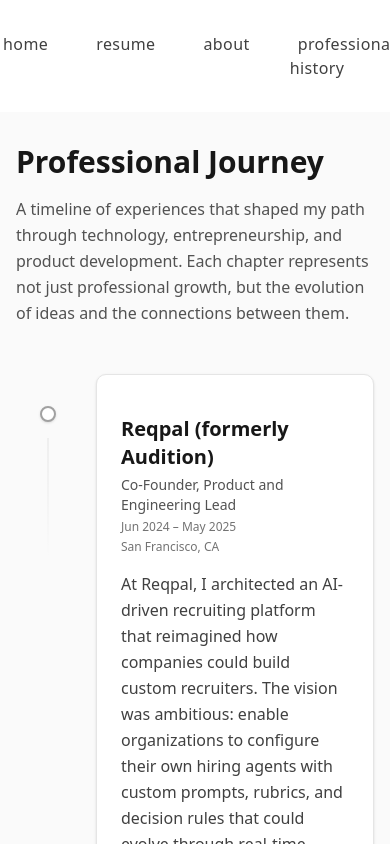
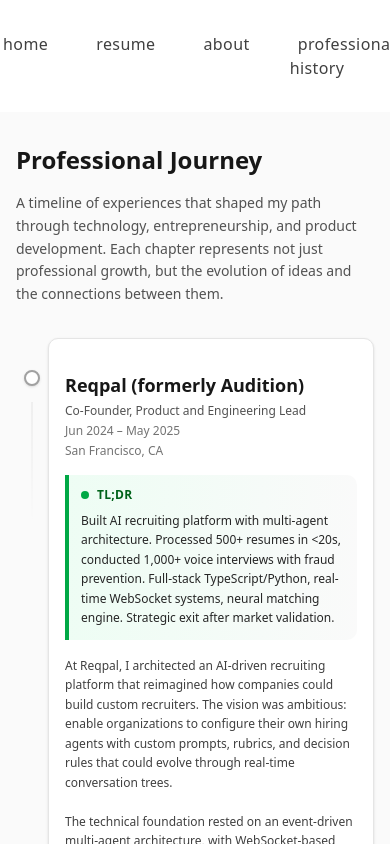
Before and after one commit to anudeep22003/personal-website, a React (Vite) app in the folder frontend/: page /professional-history in a window 390 px wide. Shown: the top 844 px of the page. Built offline with nearby package versions, Linux system fonts and the light colour scheme.

Commit message:
chore: professoinal history page is now mobile compatible

```diff
--- a/frontend/src/pages/ProfessionalHistory.tsx
+++ b/frontend/src/pages/ProfessionalHistory.tsx
@@ -17,7 +17,7 @@
   ];
 
   const TimelineConnector = ({ isLast = false }: { isLast?: boolean }) => (
-    <div className="absolute left-8 top-16 w-px bg-gradient-to-b from-neutral-300 via-neutral-200 to-transparent"
+    <div className="absolute left-4 md:left-8 top-16 w-px bg-gradient-to-b from-neutral-300 via-neutral-200 to-transparent"
          style={{
            height: isLast ? '0' : '120px',
            transform: 'translateX(-0.5px)',
@@ -27,7 +27,7 @@
   );
 
   const TimelineNode = () => (
-    <div className="absolute left-6 top-8 w-4 h-4 bg-white border-2 border-neutral-400 rounded-full shadow-sm" />
+    <div className="absolute left-2 md:left-6 top-8 w-4 h-4 bg-white border-2 border-neutral-400 rounded-full shadow-sm" />
   );
 
   const ExperienceCard = ({
@@ -38,6 +38,7 @@
     location,
     narrative,
     stack,
+    tldr,
     isLast = false
   }: {
     id: string;
@@ -47,28 +48,39 @@
     location: string;
     narrative: string;
     stack?: string;
+    tldr?: string;
     isLast?: boolean;
   }) => (
-    <div className="relative mb-16">
+    <div className="relative mb-12 md:mb-16">
       <TimelineNode />
       <TimelineConnector isLast={isLast} />
 
       <ContentSection
         id={id}
         title=""
-        className="ml-20 bg-white border border-neutral-200 rounded-lg p-6 shadow-sm hover:shadow-md transition-shadow duration-200"
+        className="ml-8 md:ml-20 bg-white border border-neutral-200 rounded-lg p-4 md:p-6 shadow-sm hover:shadow-md transition-shadow duration-200"
       >
         <div className="mb-4">
-          <h3 className="text-xl font-semibold text-neutral-900 mb-1">{company}</h3>
-          <p className="text-neutral-600 text-sm mb-1">{role}</p>
+          <h3 className="text-lg md:text-xl font-semibold text-neutral-900 mb-1">{company}</h3>
+          <p className="text-neutral-600 text-xs md:text-sm mb-1">{role}</p>
           <div className="flex flex-col sm:flex-row sm:justify-between sm:items-center text-xs text-neutral-500">
             <span>{period}</span>
             <span className="mt-1 sm:mt-0">{location}</span>
           </div>
         </div>
 
+        {tldr && (
+          <div className="mb-4 md:mb-6 p-3 md:p-4 bg-gradient-to-r from-green-50 to-neutral-50 border-l-4 border-green-500 rounded-r-lg">
+            <div className="flex items-center mb-2">
+              <div className="w-2 h-2 bg-green-500 rounded-full mr-2"></div>
+              <span className="text-xs font-semibold text-green-700 uppercase tracking-wide">TL;DR</span>
+            </div>
+            <p className="text-xs md:text-sm font-medium text-neutral-800 leading-relaxed">{tldr}</p>
+          </div>
+        )}
+
         <div className="prose prose-neutral max-w-none">
-          <p className="text-neutral-700 leading-relaxed whitespace-pre-line">{narrative}</p>
+          <p className="text-xs md:text-sm text-neutral-700 leading-relaxed whitespace-pre-line">{narrative}</p>
         </div>
 
         {stack && (
@@ -84,12 +96,12 @@
   return (
     <div className="min-h-screen bg-neutral-50">
       <div className="max-w-6xl mx-auto px-4 py-8">
-        <div className="flex gap-8">
+        <div className="flex flex-col lg:flex-row gap-8">
           {/* Main Timeline Content */}
           <main className="flex-1">
-            <div className="mb-12">
-              <h1 className="text-3xl font-bold text-neutral-900 mb-4">Professional Journey</h1>
-              <p className="text-neutral-600 leading-relaxed max-w-2xl">
+            <div className="mb-8 md:mb-12">
+              <h1 className="text-2xl md:text-3xl font-bold text-neutral-900 mb-4">Professional Journey</h1>
+              <p className="text-neutral-600 leading-relaxed max-w-2xl text-sm md:text-base">
                 A timeline of experiences that shaped my path through technology, entrepreneurship, and product development.
                 Each chapter represents not just professional growth, but the evolution of ideas and the connections between them.
               </p>
@@ -102,6 +114,7 @@
                 role="Co-Founder, Product and Engineering Lead"
                 period="Jun 2024 – May 2025"
                 location="San Francisco, CA"
+                tldr="Built AI recruiting platform with multi-agent architecture. Processed 500+ resumes in <20s, conducted 1,000+ voice interviews with fraud prevention. Full-stack TypeScript/Python, real-time WebSocket systems, neural matching engine. Strategic exit after market validation."
                 narrative={`At Reqpal, I architected an AI-driven recruiting platform that reimagined how companies could build custom recruiters. The vision was ambitious: enable organizations to configure their own hiring agents with custom prompts, rubrics, and decision rules that could evolve through real-time conversation trees.
 
 The technical foundation rested on an event-driven multi-agent architecture, with WebSocket-based interview systems enabling seamless real-time interactions. I built a neural matching engine that could process and rank over 500 resumes in under 20 seconds using structured extraction and multi-parameter scoring—a critical breakthrough for scalable talent assessment.
@@ -120,6 +133,7 @@
                 role="Founding Engineer, Product Lead"
                 period="Apr 2023 – May 2024"
                 location="Remote"
+                tldr="Built text-to-animation platform pre-Sora. Natural language → Unity code transpilation, Stable Diffusion + LoRA fine-tuning, web-deployed Unity engine. Full AI pipeline: script parsing, character generation, voice synthesis, video processing. Pub-sub architecture, RunPod/Modal orchestration."
                 narrative={`Rifflix emerged from a fascinating technical challenge: solving video generation controllability in the early diffusion model era. While everyone was chasing generative video, we took a different path—building a text-to-animation platform using Unity's game engine.
 
 I architected a natural language transpilation engine that felt almost magical in use. Through context-free grammar and function calling, we could extract entities from user scripts and convert plain English into Unity code that controlled character movement, camera angles, and lighting. Users could write "The character walks to the door and turns on the light" and watch it happen.
@@ -138,6 +152,7 @@
                 role="Founder & Applied AI Engineer"
                 period="Jan 2021 – Dec 2022"
                 location="San Francisco, CA → Bengaluru, India"
+                tldr="Built full RAG system 2 years before ChatGPT. Embedding-based semantic search, knowledge graphs with Neo4j, automated metadata extraction (TF-IDF, NLP). Shipped Chrome extension + iOS app. Self-taught Python/spaCy/NLP in 3 months, immediately deployed to production."
                 narrative={`Sidebrain was born from a prescient thesis: that knowledge retrieval and exploration would fundamentally shift to conversation-driven interactions. This was 2021, well before ChatGPT made conversational AI mainstream, yet we were building what would later be recognized as a complete RAG (Retrieval-Augmented Generation) system.
 
 I architected the entire system from scratch, implementing embedding-based semantic search with cosine similarity, intelligent document chunking, and context-aware response generation. The technical foundation required deep understanding of how human knowledge could be computationally indexed and retrieved through natural conversation.
@@ -158,6 +173,7 @@
                 role="Senior Product Manager (Acting Director of Product)"
                 period="2019 – 2021"
                 location="San Francisco, CA"
+                tldr="Series D fintech ($580M funding), unbanked lending platform. Built OCR + human-in-loop document verification, fraud detection systems. Retained through 80% layoffs. Led CARES Act SMB emergency funding infrastructure. Consumer credit platform with personalized offers."
                 narrative={`At Aura, a Series D fintech with $580M in funding, I led consumer products and backend systems focused on providing credit access to unbanked populations—a mission that combined technical innovation with social impact.
 
 Before AI-powered document processing became standard, I built and deployed OCR systems combined with human-in-the-loop workflows for document verification. Working closely with operations teams, we automated data labeling, parsing, and fraud detection, dramatically reducing processing times while improving conversion rates.
@@ -175,6 +191,7 @@
                 role="Product Manager"
                 period="2017 – 2019"
                 location="San Francisco, CA"
+                tldr="Insurtech acquired by Credit Karma ($88M raised). Behavior-based auto insurance pricing using 150B+ miles driving data. ML collision detection, real-time risk assessment, sensor data analytics. iOS/Android apps for seamless data collection. Pre-telematics mainstream adoption."
                 narrative={`Zendrive, later acquired by CreditKarma after raising $88M, was pioneering insurtech focused on behavior-based insurance pricing—a concept that seems obvious now but was revolutionary then.
 
 I led the consumer experience for an auto insurance platform that priced policies based on actual driver behavior rather than demographic proxies. This required building iOS and Android applications that could seamlessly collect and analyze driving patterns while maintaining user trust and engagement.
@@ -192,6 +209,7 @@
                 role="Foundation Years"
                 period="2011 – 2017"
                 location="New Haven, CT & India"
+                tldr="Yale MBA (tech/entrepreneurship focus), Apple intern (SSO, App Store redesign). Built healthtech for malaria adherence in Sierra Leone. CS foundation: algorithms, data structures, C++. Early product experience reaching billions of users."
                 narrative={`My educational journey laid the technical and philosophical foundation for everything that followed.
 
 At Yale's MBA program, I focused on the intersection of technology, entrepreneurship, and philosophy—a combination that shaped my approach to building products that matter. During this time, I interned at Apple, contributing to the launch of Apple Single Sign-On and the iOS App Store redesign, experiencing firsthand how thoughtful design and technical excellence could reach billions of users.
@@ -206,12 +224,14 @@
             </div>
           </main>
 
-          {/* Table of Contents */}
-          <TableOfContents
-            items={tocItems}
-            activeSection={activeSection}
-            onSectionClick={scrollToSection}
-          />
+          {/* Table of Contents - Hidden on mobile, shown on large screens */}
+          <div className="lg:block">
+            <TableOfContents
+              items={tocItems}
+              activeSection={activeSection}
+              onSectionClick={scrollToSection}
+            />
+          </div>
         </div>
       </div>
     </div>
```
Also changed, not shown: 1 other file (tests, documents, lock files or other folders).
